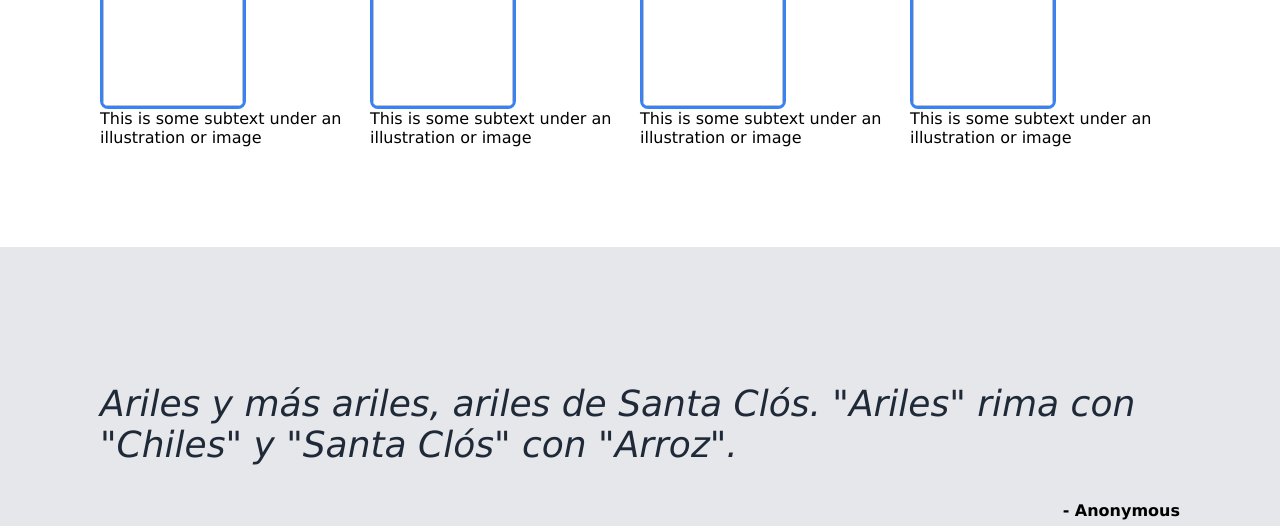
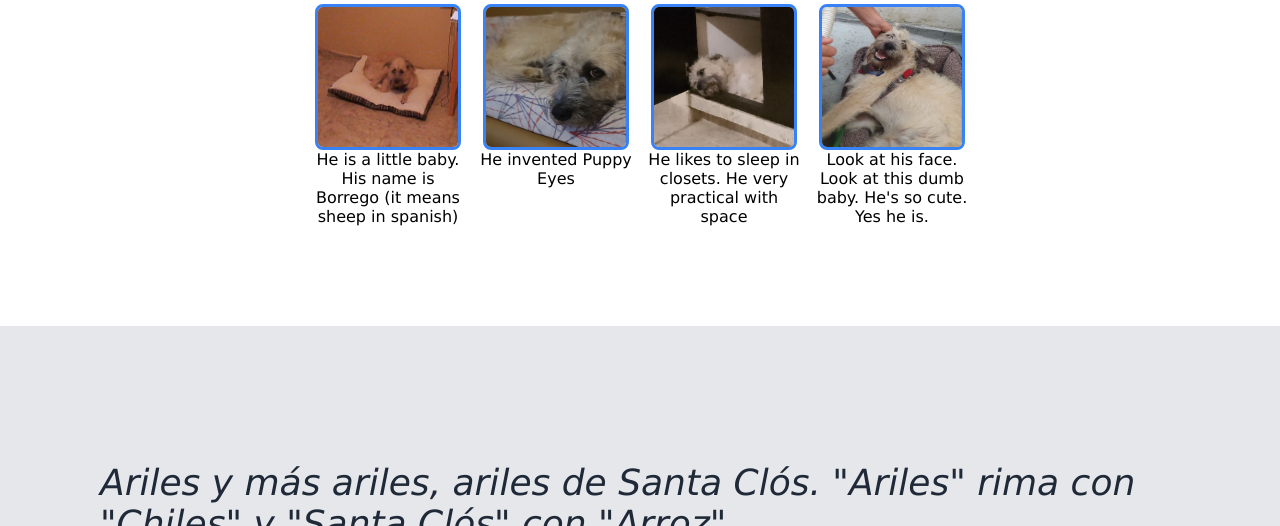
Before and after one commit to churrundo/landing-page, a plain HTML site: page index.html in a window 1280 px wide. Shown: the part 683-1209 px from the top of the page. Drawn offline with Linux system fonts and the light colour scheme.

Commit message:
finish pics section

```diff
--- a/index.html
+++ b/index.html
@@ -31,24 +31,26 @@
 
     <div class="main">
         <div class="info">
-            <div class="info-header">Some Random Information</div>
+            <div class="info-header">This website has become a tribute to my dog.</div>
             <div class="pics">
                 <div class="pic-element">
-                    <img src="#">
-                    <div class="image-subtext">This is some subtext under an illustration or image</div>
+                    <img src="./images/baby.jpeg">
+                    <div class="image-subtext">He is a little baby. His name is Borrego (it means sheep in spanish)</div>
                 </div>
 
                 <div class="pic-element">
-                    <img src="#">
-                    <div class="image-subtext">This is some subtext under an illustration or image</div>
+                    <img src="./images/eyes.jpeg">
+                    <div class="image-subtext">He invented Puppy Eyes</div>
                 </div>
 
-                <div class="pic-element"><img src="#">
-                    <div class="image-subtext">This is some subtext under an illustration or image</div>
+                <div class="pic-element">
+                    <img src="./images/stored.jpeg">
+                    <div class="image-subtext">He likes to sleep in closets. He very practical with space</div>
                 </div>
 
-                <div class="pic-element"><img src="#">
-                    <div class="image-subtext">This is some subtext under an illustration or image</div>
+                <div class="pic-element">
+                    <img src="./images/smile.jpeg">
+                    <div class="image-subtext">Look at his face. Look at this dumb baby. He's so cute. Yes he is.</div>
                 </div>
             </div>
         </div>
@@ -58,7 +60,9 @@
             </div>
             <div class="quote-sign"> - Anonymous</div>
         </div>
-        <div class="invitation"></div>
+        <div class="invitation">
+            <div class="invitation-main"</div>
+        </div>
     </div>
     <div class="footer">Copyright© The Odin Project 2022</div>
 </body>
--- a/style.css
+++ b/style.css
@@ -88,8 +88,9 @@ button{
 .info{
     display: flex;
     flex-direction: column;
-    padding: 100px;
+    padding: 100px 300px;
     row-gap: 20px;
+    align-items: center;
 }
 
 .info-header{
@@ -99,15 +100,22 @@ button{
     color: #1F2937;
     justify-content: center;
     margin-top: -15px;
+    text-align: center;
+
 }
 
 .pics{
     display: flex;
+    align-self: stretch;
+    flex-wrap: wrap;
+    justify-content: space-evenly;
+    flex: 50%
 }
 
 .pic-element{
     display: flex;
     flex-direction: column;
+    align-items: center;
 }
 
 .pic-element > img{
@@ -121,6 +129,8 @@ button{
     display: flex;
     flex-wrap: wrap;
     justify-content: center;
+    width: 160px;
+    text-align: center;
 }
 
 .quote{
```
Also changed, not shown: images/baby.jpeg (added), images/eyes.jpeg (added), images/smile.jpeg (added), images/stored.jpeg (added).
